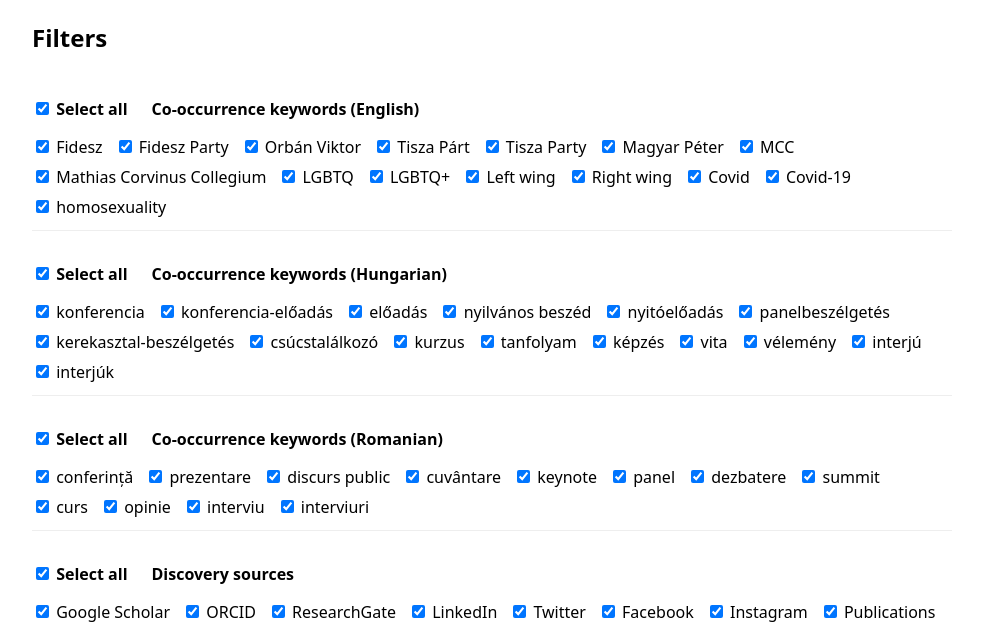
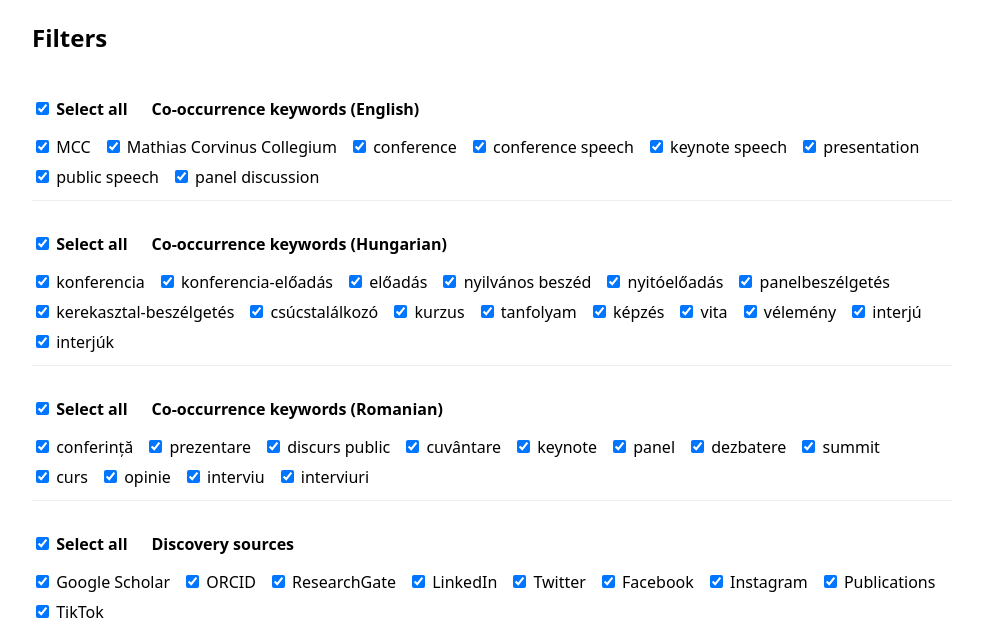
Before and after one commit to balazskato03/balazskato03.github.io, a plain HTML site: page index.html in a window 1280 px wide. Shown: the part 143-771 px from the top of the page, without its empty margins (148-1131 px from the left). Drawn offline with Linux system fonts and the light colour scheme.

Commit message:
checkbox editing index.html

```diff
--- a/index.html
+++ b/index.html
@@ -48,9 +48,9 @@
   document.addEventListener('DOMContentLoaded', function () {
     // Co‑occurrence keyword sets by language
     const FLAGGED_EN = [
-      'Fidesz','Fidesz Party','Orbán Viktor','Tisza Párt','Tisza Party','Magyar Péter',
-      'MCC','Mathias Corvinus Collegium','LGBTQ','LGBTQ+','Left wing','Right wing',
-      'Covid','Covid-19','homosexuality'
+      'MCC','Mathias Corvinus Collegium','conference','conference speech','keynote speech',
+      'presentation','public speech','panel discussion',
+
     ];
     const FLAGGED_HU = [
       'konferencia','konferencia-előadás','előadás','nyilvános beszéd','nyitóelőadás',
```
